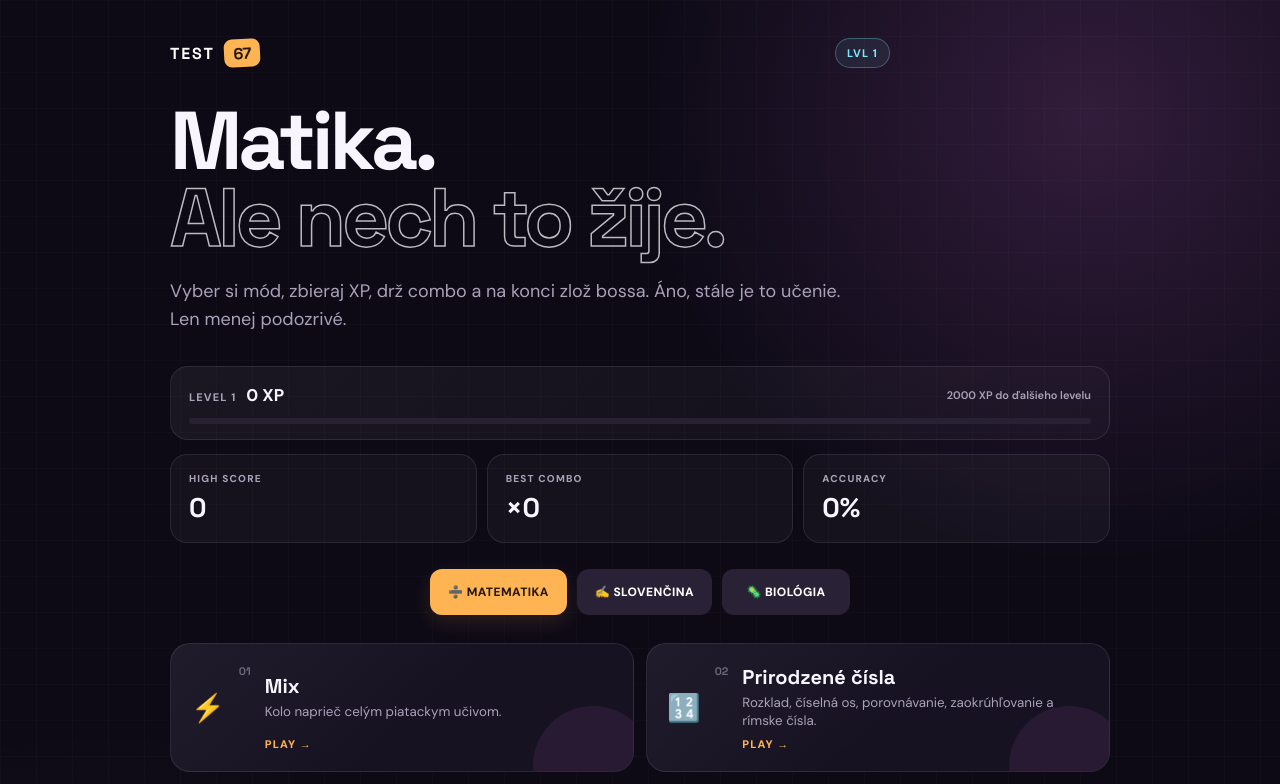
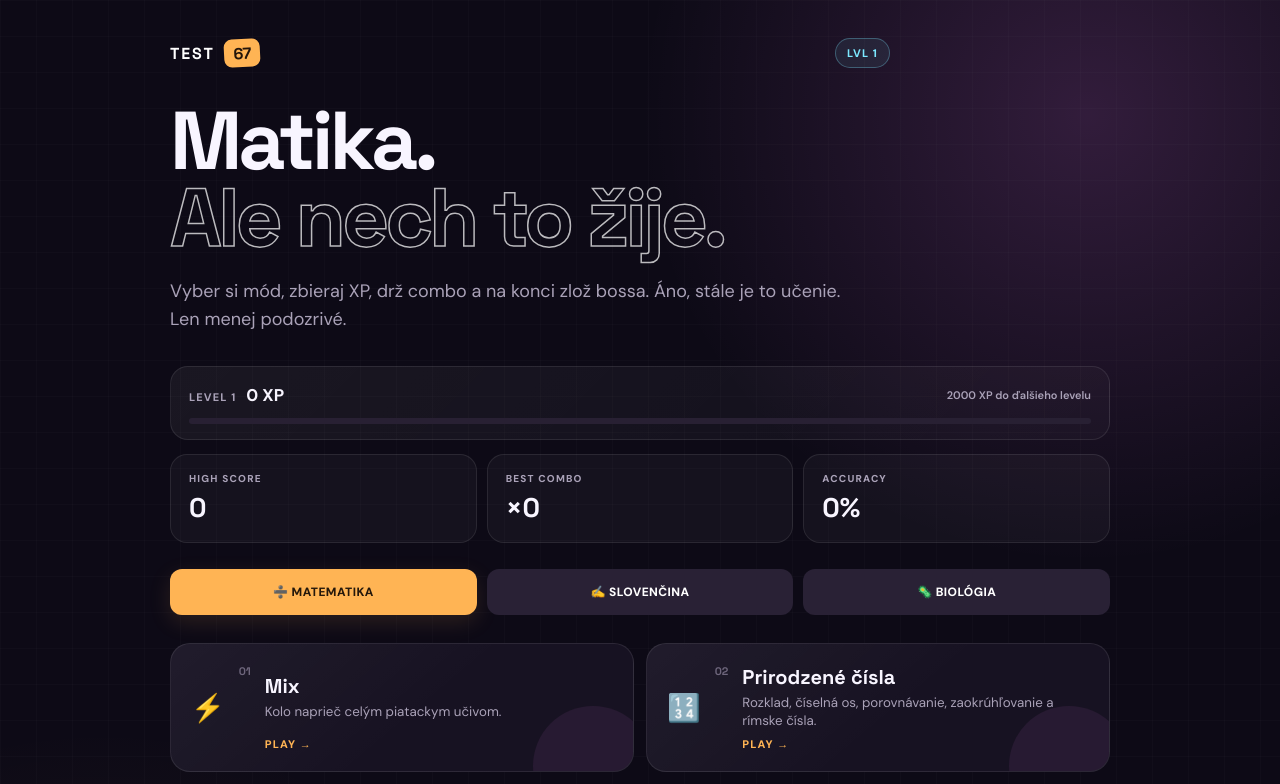
Before and after one commit to ziacik/test-67, a React (Vite) app: page / in a window 1280 px wide. Shown: the top 784 px of the page. Built offline with nearby package versions, Linux system fonts and the light colour scheme.

Commit message:
Integrate biology quiz as a third Test 67 subject

```diff
--- a/src/styles.css
+++ b/src/styles.css
@@ -655,6 +655,9 @@ input:focus {
 
 .big-button { min-width: 128px; padding: 15px 18px; }
 
+.subject-actions { flex-wrap: wrap; }
+.subject-actions .big-button { flex: 1 1 145px; min-width: 0; }
+
 @keyframes cardIn {
 	from { opacity: 0; transform: translateY(7px) scale(.995); }
 	to { opacity: 1; transform: translateY(0) scale(1); }
```
